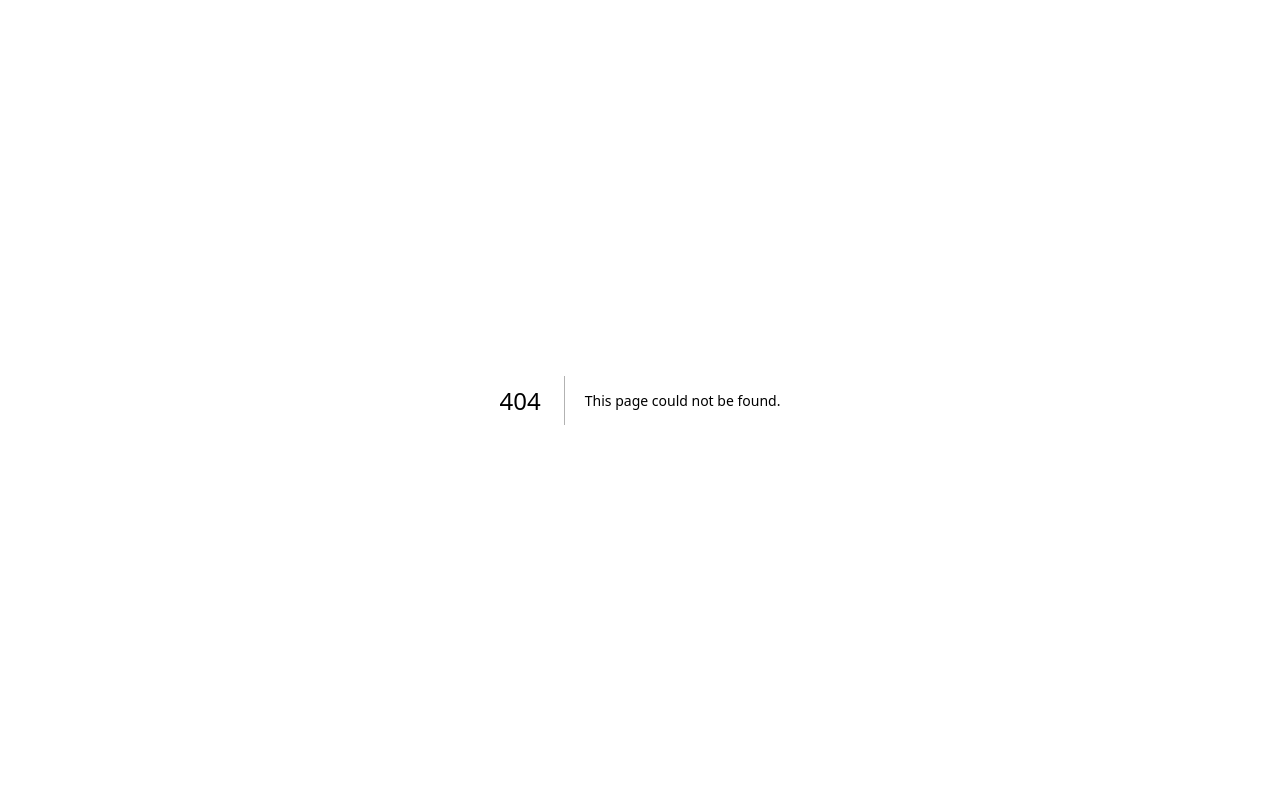
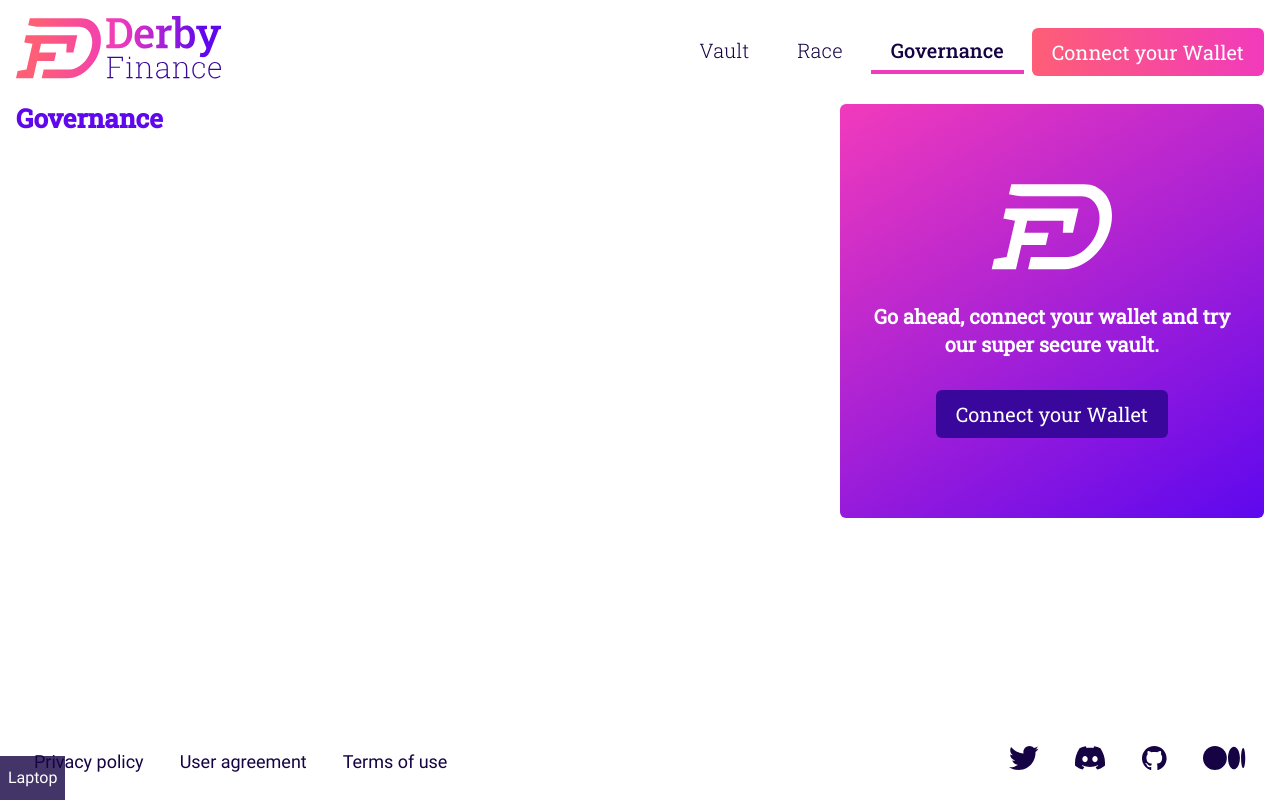
Before and after one commit to derbyfinance/frontend, a Next.js app: page /governance in a window 1280 px wide. Before the commit this address had no page. Built offline with nearby package versions, Linux system fonts and the light colour scheme.

Commit message:
Adding empty pages
for routing all legal pages

```diff
--- /dev/null
+++ b/src/app/governance/page.tsx
@@ -0,0 +1,9 @@
+import Layout from '@components/Layout'
+
+export default () => {
+	return (
+		<Layout>
+			<h1>Governance</h1>
+		</Layout>
+	)
+}
```
Also changed, not shown: src/app/agreement/page.tsx (added, +9 -0 lines), src/app/privacy/page.tsx (added, +9 -0 lines), src/app/terms/page.tsx (added, +9 -0 lines).
